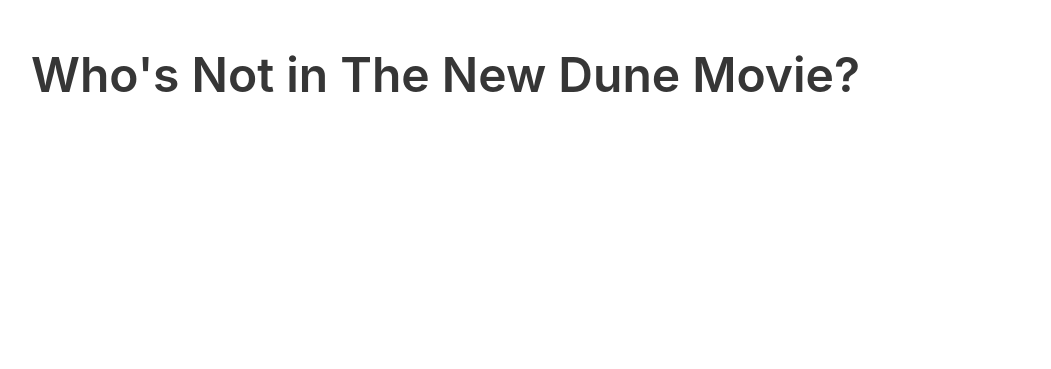
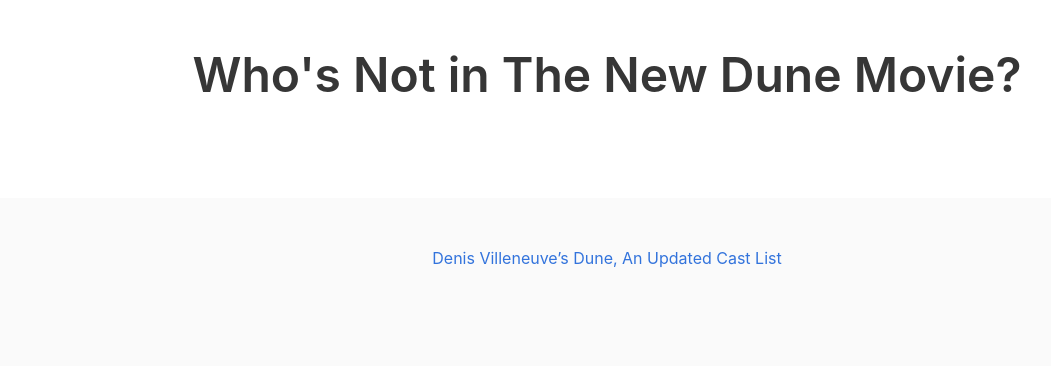
Before and after one commit to bfitch/gigio, a plain HTML site: page index.html in a window 1280 px wide. Shown: the whole page, without its empty margins (33-1084 px from the left). Drawn offline with nearby package versions, Linux system fonts and the light colour scheme; no server answers.

Commit message:
I can center

```diff
--- a/index.html
+++ b/index.html
@@ -23,7 +23,7 @@
     </script>
   </head>
   <body>
-  <section class="section">
+    <section class="section has-text-centered">
       <div class="container">
         <h1 class="title is-1">
           Who's Not in The New Dune Movie?
@@ -33,5 +33,12 @@
         </div>
       </div>
     </section>
+    <footer class="footer">
+      <div class="content has-text-centered">
+        <a href="https://www.cinemablend.com/news/2464878/denis-villeneuves-dune-an-updated-cast-list">
+          Denis Villeneuve’s Dune, An Updated Cast List
+        </a>
+      </div>
+    </footer>
   </body>
 </html>
```
Lines whose indentation alone changed are shown as unchanged.
